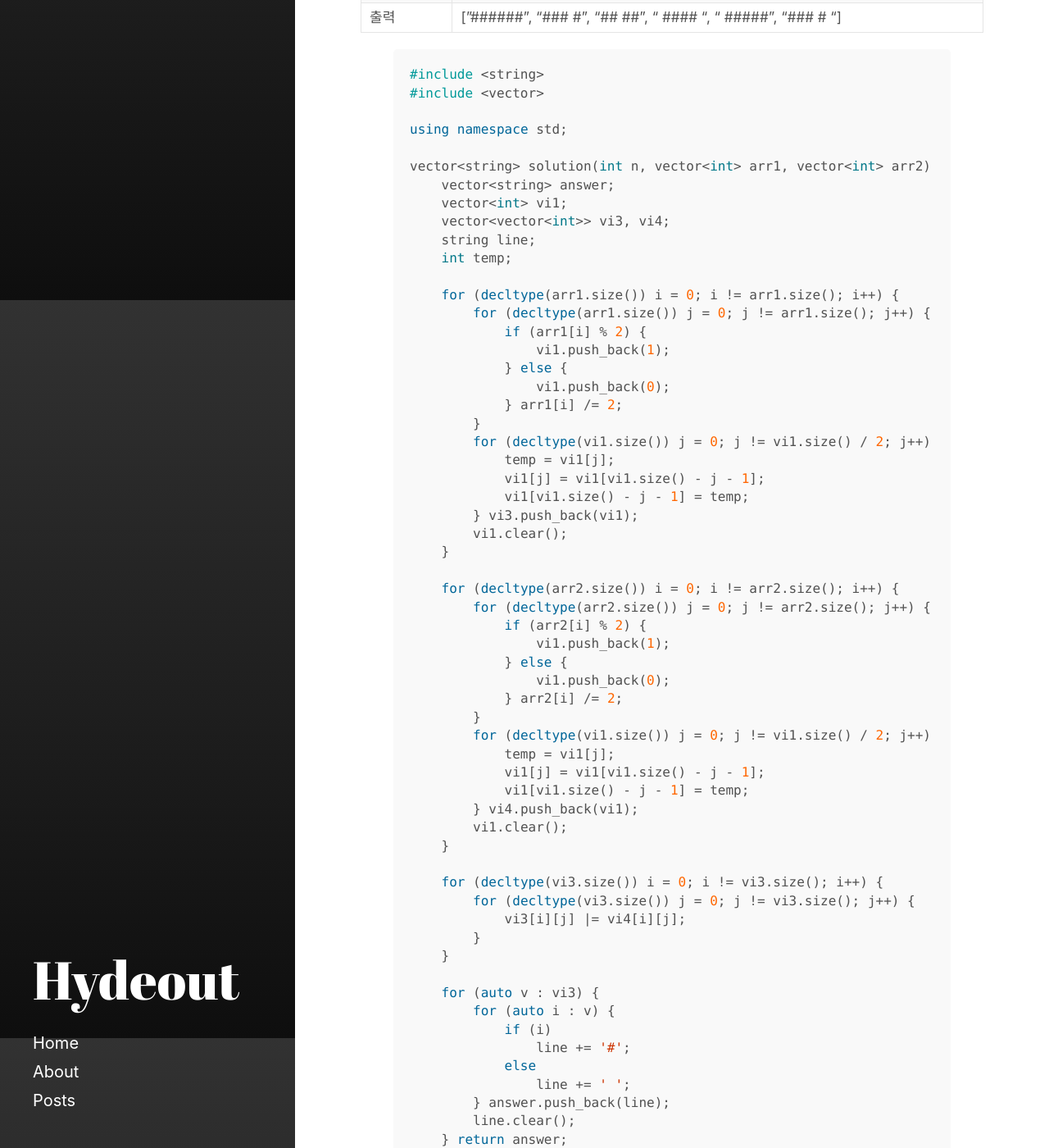
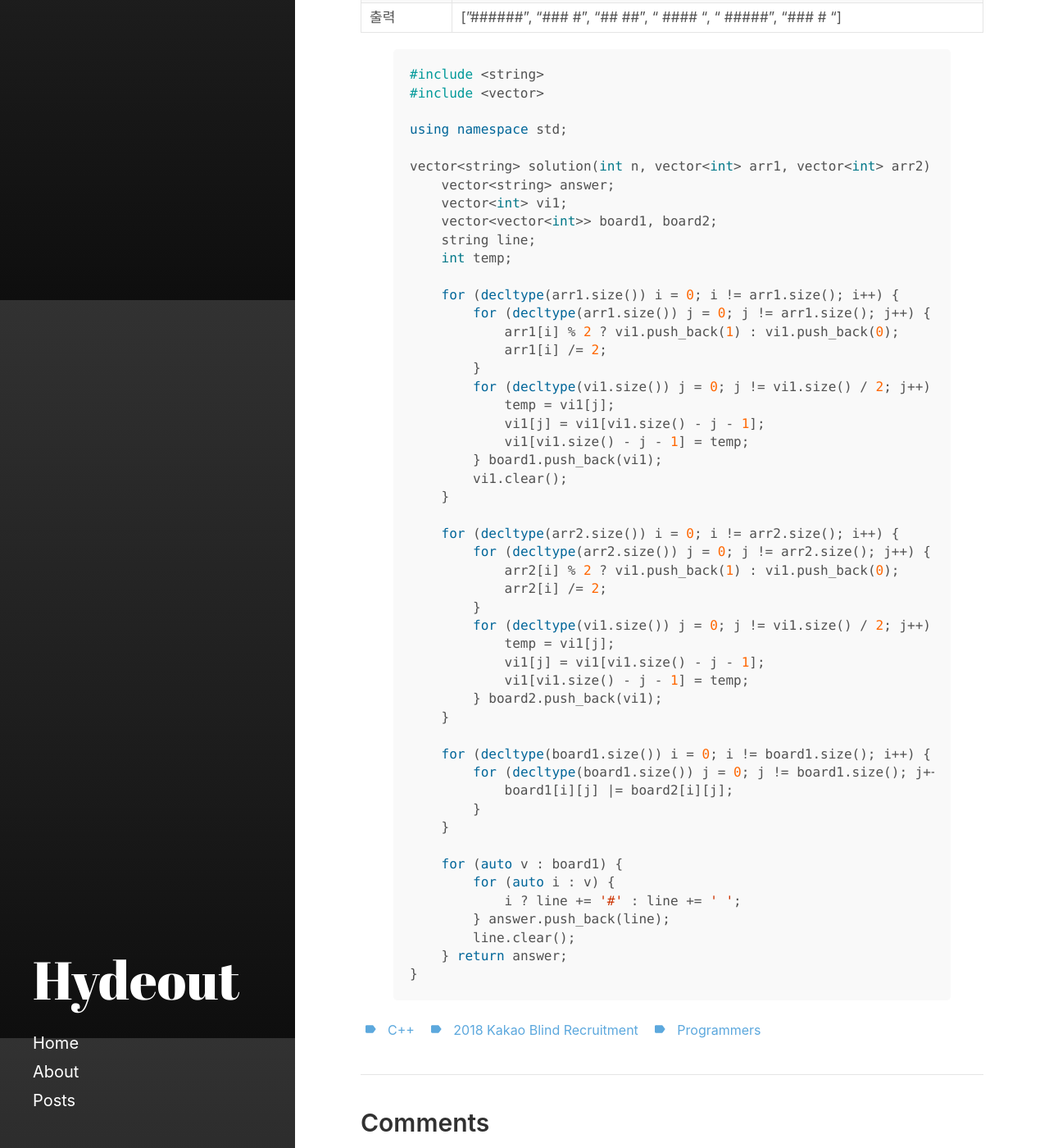
Before and after one commit to C13H12N4O2/C13H12N4O2.github.io, a Jekyll site: the page built from _posts/2020-09-04-20-20-2018-Kakao-Blind-Recruitment.md, in a window 1280 px wide and 1400 px high, scrolled down 2334 px. Shown: the whole window at 82% size. Built offline with Jekyll 4.4.1, drawn with Linux system fonts in a browser that asks for light colours.

Commit message:
Update 2020-09-04-20-20-2018-Kakao-Blind-Recruitment.md

```diff
--- a/_posts/2020-09-04-20-20-2018-Kakao-Blind-Recruitment.md
+++ b/_posts/2020-09-04-20-20-2018-Kakao-Blind-Recruitment.md
@@ -82,54 +82,44 @@ using namespace std;
 vector<string> solution(int n, vector<int> arr1, vector<int> arr2) {
     vector<string> answer;
     vector<int> vi1;
-    vector<vector<int>> vi3, vi4;
+    vector<vector<int>> board1, board2;
     string line;
     int temp;
 
     for (decltype(arr1.size()) i = 0; i != arr1.size(); i++) {
         for (decltype(arr1.size()) j = 0; j != arr1.size(); j++) {
-            if (arr1[i] % 2) {
-                vi1.push_back(1);
-            } else {
-                vi1.push_back(0);
-            } arr1[i] /= 2;
+            arr1[i] % 2 ? vi1.push_back(1) : vi1.push_back(0);
+            arr1[i] /= 2;
         }
         for (decltype(vi1.size()) j = 0; j != vi1.size() / 2; j++) {
             temp = vi1[j];
             vi1[j] = vi1[vi1.size() - j - 1];
             vi1[vi1.size() - j - 1] = temp;
-        } vi3.push_back(vi1);
+        } board1.push_back(vi1);
         vi1.clear();
     }
 
     for (decltype(arr2.size()) i = 0; i != arr2.size(); i++) {
         for (decltype(arr2.size()) j = 0; j != arr2.size(); j++) {
-            if (arr2[i] % 2) {
-                vi1.push_back(1);
-            } else {
-                vi1.push_back(0);
-            } arr2[i] /= 2;
+            arr2[i] % 2 ? vi1.push_back(1) : vi1.push_back(0);
+            arr2[i] /= 2;
         }
         for (decltype(vi1.size()) j = 0; j != vi1.size() / 2; j++) {
             temp = vi1[j];
             vi1[j] = vi1[vi1.size() - j - 1];
             vi1[vi1.size() - j - 1] = temp;
-        } vi4.push_back(vi1);
-        vi1.clear();
+        } board2.push_back(vi1);
     }
 
-    for (decltype(vi3.size()) i = 0; i != vi3.size(); i++) {
-        for (decltype(vi3.size()) j = 0; j != vi3.size(); j++) {
-            vi3[i][j] |= vi4[i][j];
+    for (decltype(board1.size()) i = 0; i != board1.size(); i++) {
+        for (decltype(board1.size()) j = 0; j != board1.size(); j++) {
+            board1[i][j] |= board2[i][j];
         }
     }
 
-    for (auto v : vi3) {
+    for (auto v : board1) {
         for (auto i : v) {
-            if (i)
-                line += '#';
-            else
-                line += ' ';
+            i ? line += '#' : line += ' ';
         } answer.push_back(line);
         line.clear();
     } return answer;
```
Also changed, not shown: other parts of _posts/2020-09-04-20-20-2018-Kakao-Blind-Recruitment.md (+1 -1 lines).
